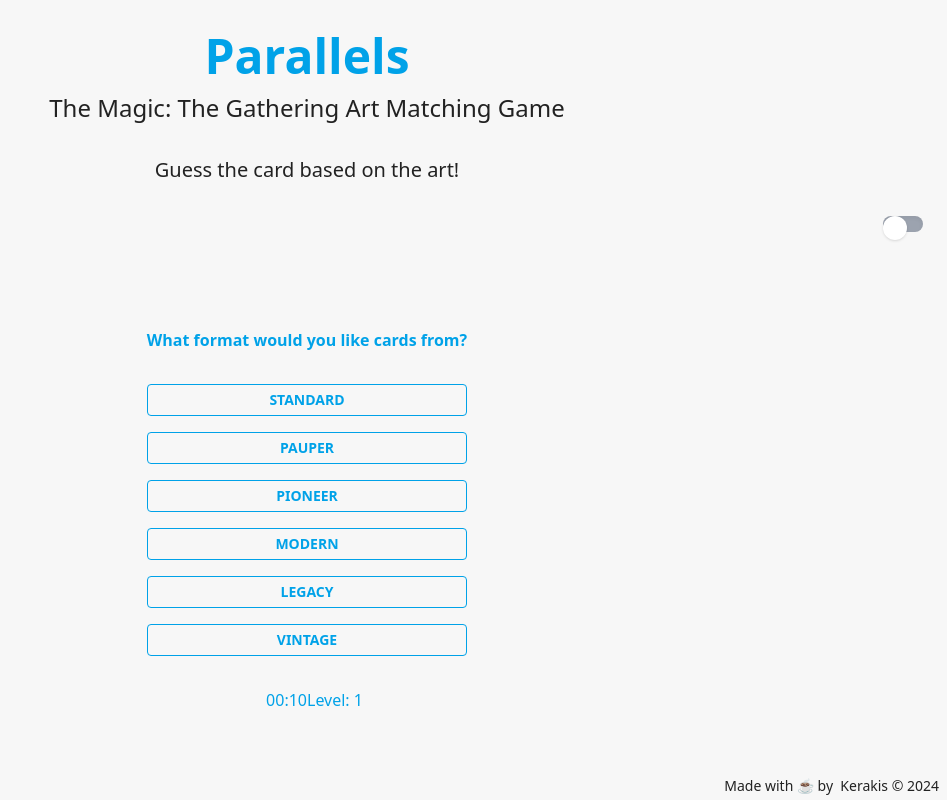
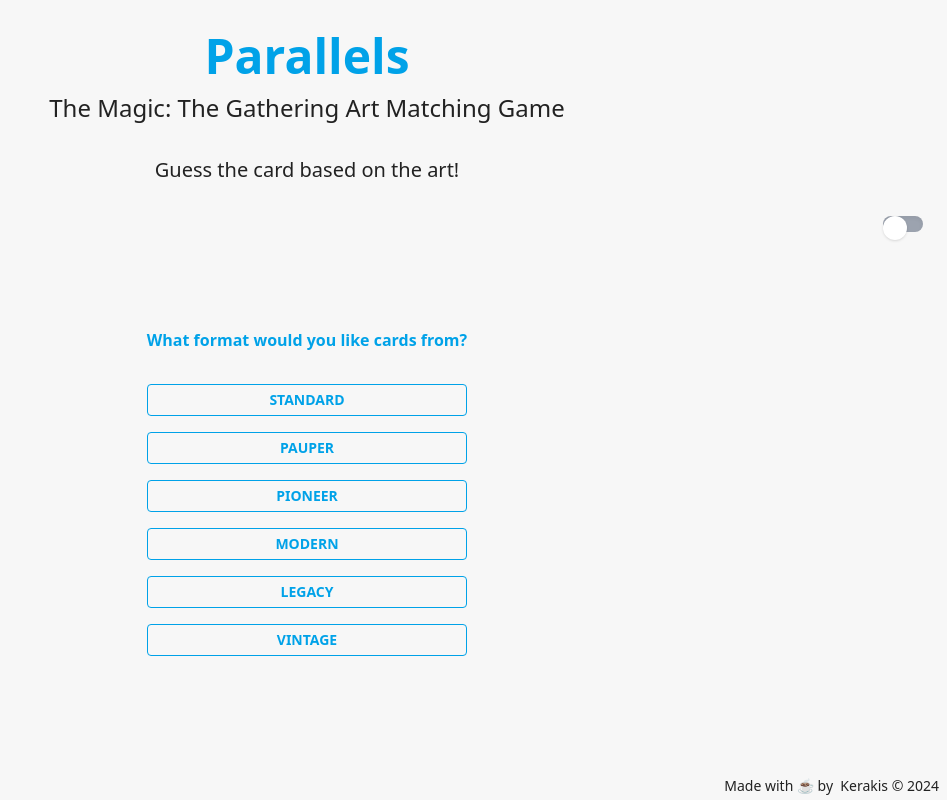
Before and after one commit to Kerakis/scry, a Svelte app: page / in a window 1280 px wide. Shown: the whole page, without its empty margins (333-1280 px from the left). Built offline with nearby package versions, Linux system fonts and the light colour scheme.

Commit message:
Refactor game UI and add congratulations message

```diff
--- a/src/App.svelte
+++ b/src/App.svelte
@@ -22,7 +22,6 @@
   let intervalId;
   let guessedCard = null;
   let isLoading = false;
-
   const year = new Date().getFullYear();
 
   async function fetchCards(format) {
@@ -156,7 +155,7 @@
         <div class="max-w-xs mx-auto">
           {#each formats as format}
             <button
-              class="border border-theme-color rounded h-8 mt-4 uppercase font-extrabold whitespace-nowrap text-sm min-w-full"
+              class="border border-theme-color hover:border-dark-gray dark:hover:border-white duration-100 rounded h-8 mt-4 uppercase font-extrabold whitespace-nowrap text-sm min-w-full"
               on:click={() => selectFormat(format)}>{format}</button
             >
           {/each}
@@ -168,6 +167,11 @@
           src={correctCard.image_uris.art_crop}
           alt="Magic: The Gathering Card Art"
         />
+        {#if gameEnded}
+          <div class="text-center mt-2">
+            <h2>Congratulations! You made it to Level {level}</h2>
+          </div>
+        {/if}
         <div class="mx-auto max-w-lg flex flex-col mb-2 text-xs">
           {#each cards as card}
             <button
@@ -176,7 +180,9 @@
                 ? 'border-red-500'
                 : card.id === correctCard.id && gameEnded
                   ? 'border-dark-gray dark:border-white'
-                  : 'border-theme-color'}"
+                  : gameEnded
+                    ? 'border-theme-color'
+                    : 'border-theme-color hover:border-dark-gray dark:hover:border-white duration-100'}"
               on:click={() => guess(card)}
               disabled={gameEnded}>{card.name}</button
             >
@@ -184,37 +190,69 @@
         </div>
       </div>
     {/if}
-    <div class="grid grid-cols-2 grid-rows-2 content-between mt-4 md:mt-8">
-      <div class="justify-self-end">
-        <h2 class={timer <= 3 ? 'text-red-500' : ''}>
-          {timer === 0
-            ? "Time's Up!"
-            : `00:${timer.toString().padStart(2, '0')}`}
-        </h2>
-      </div>
-      <div class="justify-self-start">
-        <h2>Level: {level}</h2>
-      </div>
-      {#if gameEnded}
-        <div class="justify-self-end">
-          <button on:click={toggleHistory}>History</button>
+    <div class="w-full max-w-lg mx-auto">
+      {#if selectedFormat}
+        <div class="grid grid-cols-2 content-between mt-4 md:mt-8 mx-auto">
+          <button
+            class="w-3/4 border border-theme-color rounded h-8 mt-4 uppercase font-extrabold whitespace-nowrap justify-self-start {!gameEnded
+              ? ''
+              : 'hover:border-dark-gray dark:hover:border-white duration-100'}"
+            disabled={!gameEnded}
+            on:click={toggleHistory}
+          >
+            <span
+              class="xs:text-xxs text-xs md:text-sm overflow-hidden duration-0"
+            >
+              {!gameEnded ? `Level: ${level}` : `History`}
+            </span>
+          </button>
           {#if showHistory}
             <HistoryModal {history} on:close={toggleHistory} />
           {/if}
+          <button
+            class="w-3/4 border border-theme-color rounded h-8 mt-4 uppercase font-extrabold whitespace-nowrap justify-self-end {!gameEnded
+              ? ''
+              : 'hover:border-dark-gray dark:hover:border-white duration-100'} {timer <
+            4
+              ? 'text-red-500'
+              : ''}"
+            disabled
+          >
+            <span
+              class="xs:text-xxs text-xs md:text-sm overflow-hidden duration-0"
+            >
+              {timer === 0
+                ? `Time's Up!`
+                : `00:${timer.toString().padStart(2, '0')}`}
+            </span>
+          </button>
         </div>
-        <div class="justify-self-end">
-          <button on:click={reselectFormat}>Reselect Format</button>
-        </div>
-        <div class="justify-self-start">
-          <button on:click={restartGame}>Restart Game</button>
+      {/if}
+      {#if gameEnded}
+        <div class="grid grid-cols-2 content-between">
+          <button
+            class="w-3/4 border border-theme-color rounded h-8 mt-4 uppercase font-extrabold whitespace-nowrap justify-self-start hover:border-dark-gray dark:hover:border-white duration-100"
+            on:click={restartGame}
+          >
+            <span
+              class="xs:text-xxs text-xs md:text-sm overflow-hidden duration-0"
+            >
+              Restart Game
+            </span>
+          </button>
+          <button
+            class="w-3/4 justify-self-end border border-theme-color rounded h-8 mt-4 uppercase font-extrabold whitespace-nowrap hover:border-dark-gray dark:hover:border-white duration-100"
+            on:click={reselectFormat}
+          >
+            <span
+              class="xs:text-xxs text-xs md:text-sm overflow-hidden duration-0"
+            >
+              Change Format
+            </span>
+          </button>
         </div>
       {/if}
     </div>
-    {#if gameEnded}
-      <div>
-        <h2>Congratulations! You made it to Level {level}</h2>
-      </div>
-    {/if}
     <footer
       class="flex-shrink-0 mt-8 text-sm text-dark-gray dark:text-light-gray text-center lg:fixed lg:m-1 lg:bottom-0 lg:right-1"
     >
--- a/tailwind.config.js
+++ b/tailwind.config.js
@@ -4,10 +4,6 @@
   darkMode: 'selector',
   theme: {
     extend: {
-      borderColor: {
-        correct: 'green',
-        incorrect: 'red',
-      },
       colors: {
         'theme-color': '#00a2e8',
         'light-gray': '#f7f7f7',
```
